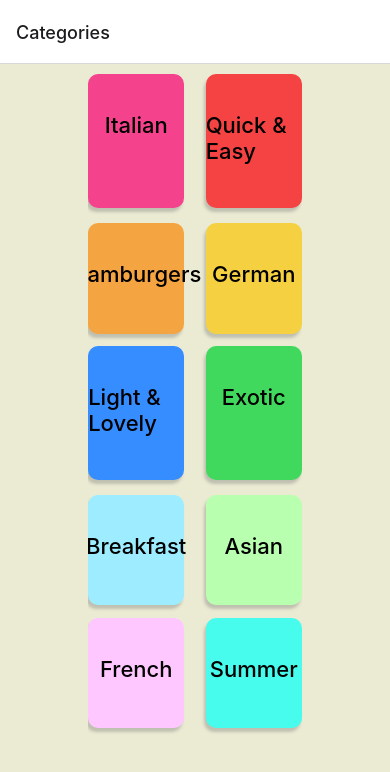
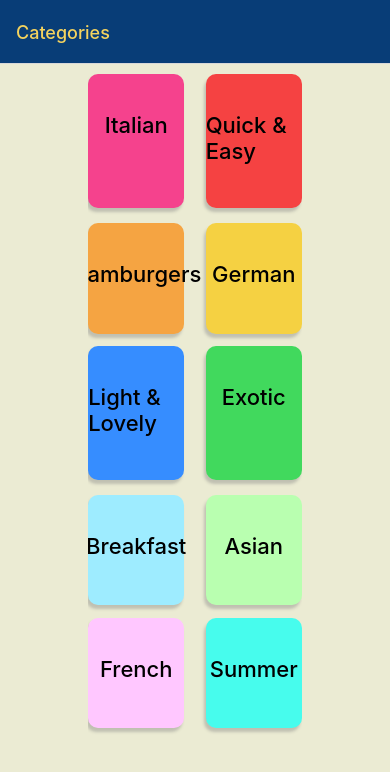
Before and after one commit to LoginALee/rn-meals-app, a React Native app: screen / in a window 390 px wide. Shown: the top 772 px of the page. Built offline with nearby package versions, Linux system fonts and the light colour scheme.

Commit message:
feature: Add header style

```diff
--- a/App.js
+++ b/App.js
@@ -3,6 +3,7 @@ import CategoriesScreen from "./screens/CategoriesScreen";
 import { NavigationContainer } from "@react-navigation/native";
 import { createNativeStackNavigator } from "@react-navigation/native-stack";
 import MealsOverviewScreen from "./screens/MealsOverviewScreen";
+import { Colors } from "./constants/colors";
 
 const Stack = createNativeStackNavigator();
 
@@ -10,7 +11,13 @@ export default function App() {
   return (
     <NavigationContainer>
       <StatusBar style="dark" />
-      <Stack.Navigator initialRouteName="Categories">
+      <Stack.Navigator
+        initialRouteName="Categories"
+        screenOptions={{
+          headerStyle: { backgroundColor: Colors.Blue },
+          headerTintColor: Colors.Yellow,
+        }}
+      >
         <Stack.Screen name="Categories" component={CategoriesScreen} />
         <Stack.Screen name="MealsOverview" component={MealsOverviewScreen} />
       </Stack.Navigator>
```
